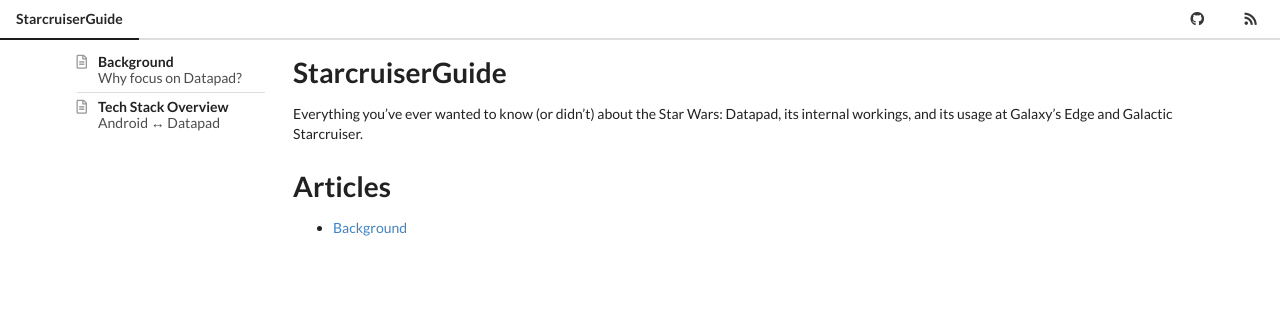
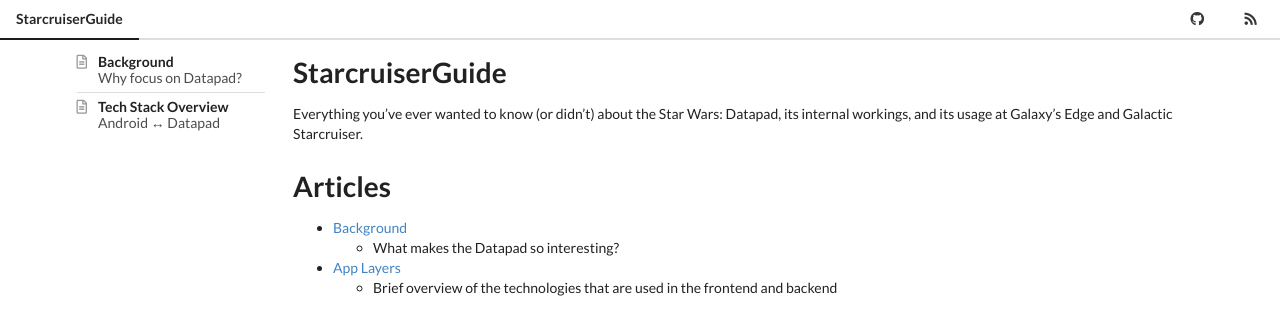
Before and after one commit to parzivail/StarcruiserGuide, a Jekyll site: the page built from index.md, in a window 1280 px wide. Shown: the top 335 px of the page. Built offline with Jekyll 4.4.1, drawn with Linux system fonts in a browser that asks for light colours; our own code applies the rules of GitHub Pages for plain Markdown files.

Commit message:
Improve mobile formatting

```diff
--- a/assets/style.css
+++ b/assets/style.css
@@ -72,6 +72,10 @@
 .highlight .vm { color: #19177C } /* Name.Variable.Magic */
 .highlight .il { color: #666666 } /* Literal.Number.Integer.Long */
 
+pre.highlight {
+	overflow: scroll;
+}
+
 /*
 	Add badges to outbound links
 */
--- a/index.md
+++ b/index.md
@@ -9,3 +9,6 @@
 # Articles
 
 * [Background](/background/)
+  * What makes the Datapad so interesting?
+* [App Layers](/app-layers/)
+  * Brief overview of the technologies that are used in the frontend and backend
```
Also changed, not shown: _layouts/page.html (+6 -7 lines), _layouts/post.html (+7 -16 lines).
